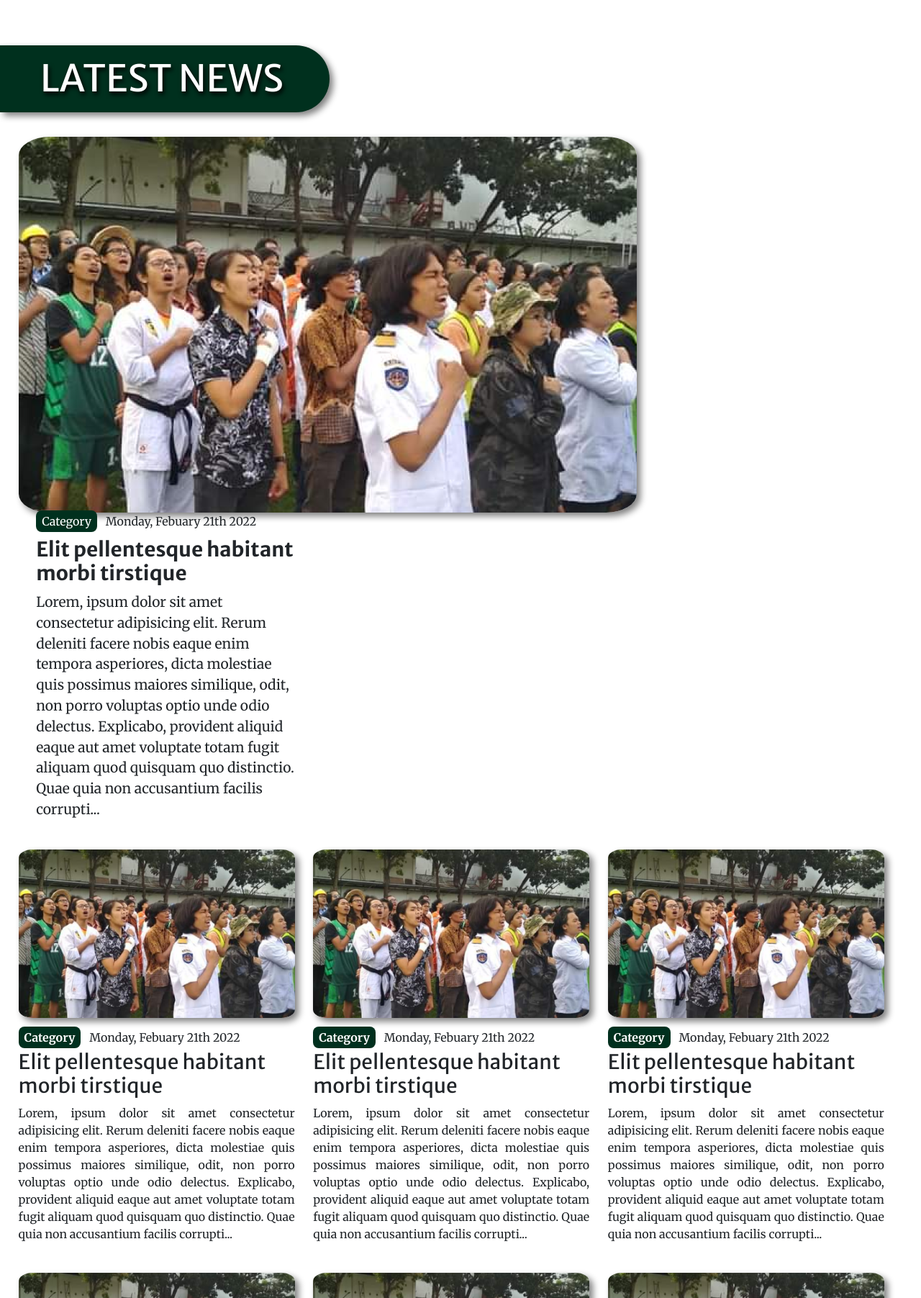
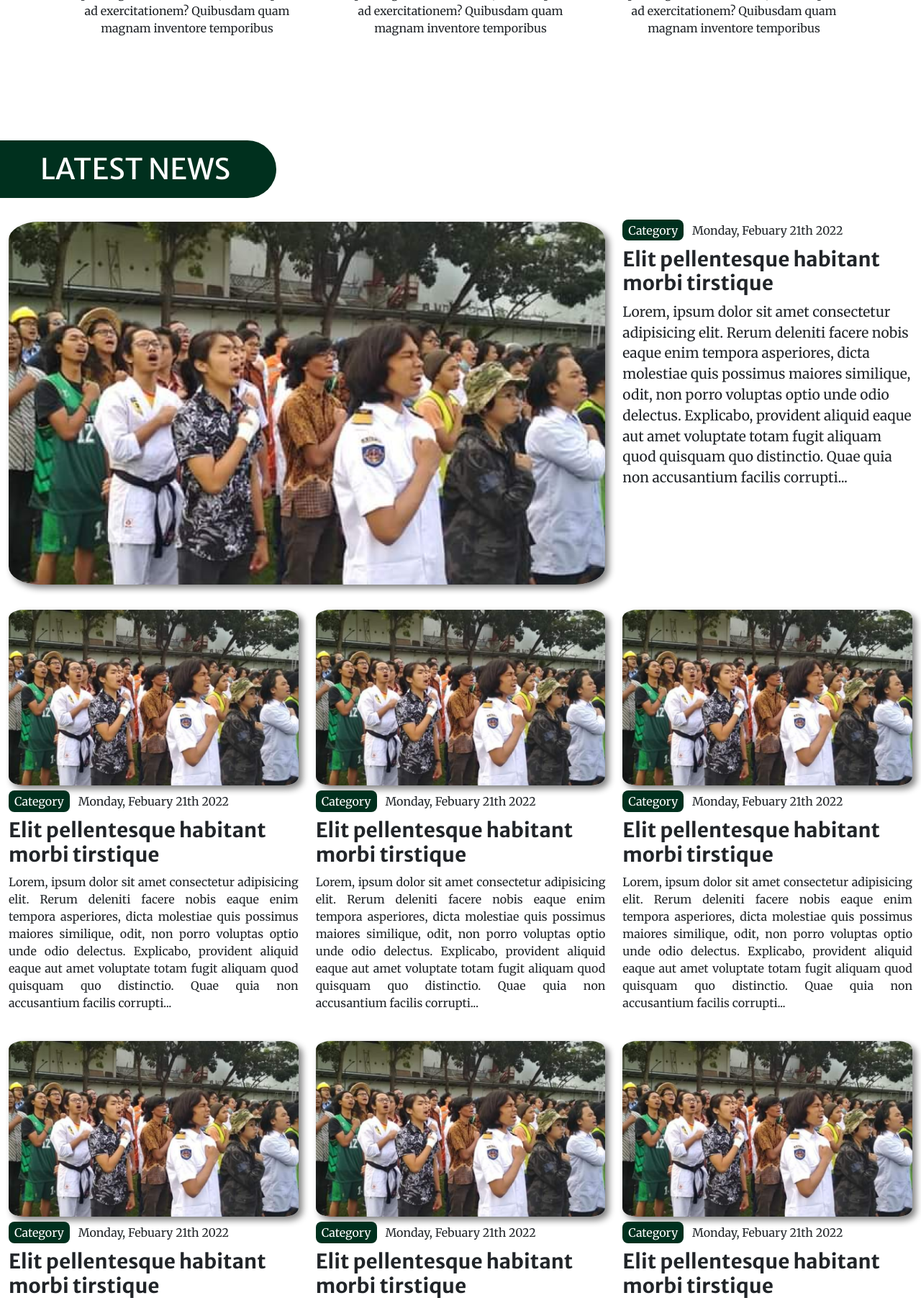
Before and after one commit to harhar-sumbogo/LandingPageJB, a PHP site: page / in a window 1280 px wide. Shown: the part 3059-4862 px from the top of the page at 72% size. Run offline with PHP 8.4, Linux system fonts and the light colour scheme; some libraries are stand-ins or nearby versions.

Commit message:
Fix Responsive : News

```diff
--- a/css/addition.css
+++ b/css/addition.css
@@ -14,12 +14,6 @@
     max-width: 100%;
 }
 
-@media (max-width: 570px) {
-    .description {
-        width: auto !important;
-    }
-}
-
 .description {
     text-align: justify;
     margin-bottom: 20px;
@@ -29,12 +23,14 @@
     line-height: 2.5rem;
 }
 
-.row {
-    text-align: center;
+#container-news>.row {
+    margin-top: 25px;
+    margin-bottom: 25px;
 }
 
 .core-value-item {
     width: 350px;
+    text-align: center;
 }
 
 .core-value-item>h1 {
@@ -46,6 +42,29 @@
 
 .page-section#services {
     clear: both;
+}
+
+@media (max-width: 992px) {
+
+    .description,
+    #img-large-news {
+        width: auto !important;
+    }
+}
+
+@media (max-width: 570px) {
+
+    .large-news-content>p {
+        display: none;
+    }
+
+    .small-news-content>p {
+        display: none;
+    }
+
+    #container-news>.row {
+        margin: 0 !important;
+    }
 }
 
 .btn.btn-outline-success {
@@ -171,13 +190,16 @@
     color: white;
     padding: 1rem 4rem 1rem 3.5rem;
     border-radius: 0rem 4rem 4rem 0rem;
-    font-size: 3.2rem;
-    box-shadow: 5px 5px 10px gray;
-    text-shadow: 2px 4px 6px black;
 }
 
 .largeNews {
     margin: 2% 2% 1% 2%;
+}
+
+.img-news {
+    border-radius: 5%;
+    box-shadow: 5px 5px 10px gray;
+    float: left;
 }
 
 .largeNews img {
@@ -205,18 +227,23 @@
     margin-right: 0.5rem;
 }
 
-.largeNewsContent {
+.large-news-content {
     word-wrap: break-word !important;
 }
 
-.largeNewsContent h3 {
+.large-news-content h3,
+.small-news-content h3 {
     margin-top: 3%;
     font-weight: 900;
     word-wrap: break-word;
 }
 
-.largeNewsContent p {
+.large-news-content p {
     font-size: larger;
+}
+
+.img-news {
+    margin-bottom: 10px;
 }
 
 .smallNewsItem {
@@ -256,12 +283,12 @@
     font-weight: 900;
 }
 
-.smallNewsContent {
+.small-news-content {
     width: 100%;
     margin-top: 1.5%;
 }
 
-.smallNewsContent p {
+.small-news-content p {
     text-align: justify;
 }
 
--- a/index.html
+++ b/index.html
@@ -84,7 +84,7 @@
     </header>
     <!-- About-->
     <section class="page-section" id="about">
-        <div class="container" id="pricipal">
+        <div class="container-fluid" id="pricipal">
             <h1 class="text-center fw-bold ">PRINCIPAL</h1>
             <div class="row">
                 <div class="col">
@@ -190,123 +190,147 @@
         </div>
     </section>
 
-    <section class="latestNews">
+    <!-- Latest News -->
+    <section class="page-section latestNews">
         <h1>LATEST NEWS</h1>
-        <div class="largeNews">
-            <img src="assets/img/latestNews.png" alt="latestNews">
 
-            <div class="largeNewsDesc">
+        <div class="container-fluid" id="container-news">
+            <div class="row">
+                <div class="col-8" id="img-large-news">
+                    <img class="img-fluid img-news" src="assets/img/latestNews.png" alt="latestNews">
+                </div>
+
+                <div class="col">
                     <div class="published">
                         <p>Category</p>
                         <p>Monday, Febuary 21th 2022</p>
                     </div>
-                <div class="largeNewsContent">
+                    <div class="large-news-content">
                         <h3>Elit pellentesque habitant morbi tirstique</h3>
-                    <p>Lorem, ipsum dolor sit amet consectetur adipisicing elit. Rerum deleniti facere nobis eaque enim
-                        tempora asperiores, dicta molestiae quis possimus maiores similique, odit, non porro voluptas
+                        <p>Lorem, ipsum dolor sit amet consectetur adipisicing elit. Rerum deleniti facere nobis
+                            eaque enim
+                            tempora asperiores, dicta molestiae quis possimus maiores similique, odit, non porro
+                            voluptas
+                            optio unde odio delectus. Explicabo, provident aliquid eaque aut amet voluptate
+                            totam
+                            fugit
+                            aliquam quod quisquam quo distinctio. Quae quia non accusantium facilis corrupti...
+                        </p>
+                    </div>
+                </div>
+            </div>
+
+            <div class="row">
+                <div class="col-md">
+                    <img class="img-fluid img-news" src="assets/img/latestNews.png" alt="latstNews">
+
+                    <div class="published">
+                        <p>Category</p>
+                        <p>Monday, Febuary 21th 2022</p>
+                    </div>
+                    <div class="small-news-content">
+                        <h3>Elit pellentesque habitant morbi tirstique</h3>
+                        <p>Lorem, ipsum dolor sit amet consectetur adipisicing elit. Rerum deleniti facere nobis eaque
+                            enim
+                            tempora asperiores, dicta molestiae quis possimus maiores similique, odit, non porro
+                            voluptas
+                            optio unde odio delectus. Explicabo, provident aliquid eaque aut amet voluptate totam fugit
+                            aliquam quod quisquam quo distinctio. Quae quia non accusantium facilis corrupti...</p>
+                    </div>
+                </div>
+
+                <div class="col-md">
+                    <img class="img-fluid img-news" src="assets/img/latestNews.png" alt="latstNews">
+
+                    <div class="published">
+                        <p>Category</p>
+                        <p>Monday, Febuary 21th 2022</p>
+                    </div>
+                    <div class="small-news-content">
+                        <h3>Elit pellentesque habitant morbi tirstique</h3>
+                        <p>Lorem, ipsum dolor sit amet consectetur adipisicing elit. Rerum deleniti facere nobis eaque
+                            enim
+                            tempora asperiores, dicta molestiae quis possimus maiores similique, odit, non porro
+                            voluptas
+                            optio unde odio delectus. Explicabo, provident aliquid eaque aut amet voluptate totam fugit
+                            aliquam quod quisquam quo distinctio. Quae quia non accusantium facilis corrupti...</p>
+                    </div>
+                </div>
+
+                <div class="col-md">
+                    <img class="img-fluid img-news" src="assets/img/latestNews.png" alt="latstNews">
+
+                    <div class="published">
+                        <p>Category</p>
+                        <p>Monday, Febuary 21th 2022</p>
+                    </div>
+                    <div class="small-news-content">
+                        <h3>Elit pellentesque habitant morbi tirstique</h3>
+                        <p>Lorem, ipsum dolor sit amet consectetur adipisicing elit. Rerum deleniti facere nobis eaque
+                            enim
+                            tempora asperiores, dicta molestiae quis possimus maiores similique, odit, non porro
+                            voluptas
                             optio unde odio delectus. Explicabo, provident aliquid eaque aut amet voluptate totam fugit
                             aliquam quod quisquam quo distinctio. Quae quia non accusantium facilis corrupti...</p>
                     </div>
                 </div>
             </div>
 
-        <div class="smallNews">
-            <div class="smallNewsItem">
-                <img src="assets/img/latestNews.png" alt="latstNews">
-                <div class="smallNewsPublished">
+            <div class="row">
+                <div class="col-md">
+                    <img class="img-fluid img-news" src="assets/img/latestNews.png" alt="latstNews">
+
+                    <div class="published">
                         <p>Category</p>
                         <p>Monday, Febuary 21th 2022</p>
                     </div>
-                <div class="smallNewsContent">
+                    <div class="small-news-content">
                         <h3>Elit pellentesque habitant morbi tirstique</h3>
-                    <p>Lorem, ipsum dolor sit amet consectetur adipisicing elit. Rerum deleniti facere nobis eaque enim
-                        tempora asperiores, dicta molestiae quis possimus maiores similique, odit, non porro voluptas
+                        <p>Lorem, ipsum dolor sit amet consectetur adipisicing elit. Rerum deleniti facere nobis eaque
+                            enim
+                            tempora asperiores, dicta molestiae quis possimus maiores similique, odit, non porro
+                            voluptas
                             optio unde odio delectus. Explicabo, provident aliquid eaque aut amet voluptate totam fugit
                             aliquam quod quisquam quo distinctio. Quae quia non accusantium facilis corrupti...</p>
                     </div>
                 </div>
 
-            <div class="smallNewsItem">
-                <img src="assets/img/latestNews.png" alt="latstNews">
-                <div class="smallNewsPublished">
+                <div class="col-md">
+                    <img class="img-fluid img-news" src="assets/img/latestNews.png" alt="latstNews">
+
+                    <div class="published">
                         <p>Category</p>
                         <p>Monday, Febuary 21th 2022</p>
                     </div>
-                <div class="smallNewsContent">
+                    <div class="small-news-content">
                         <h3>Elit pellentesque habitant morbi tirstique</h3>
-                    <p>Lorem, ipsum dolor sit amet consectetur adipisicing elit. Rerum deleniti facere nobis eaque enim
-                        tempora asperiores, dicta molestiae quis possimus maiores similique, odit, non porro voluptas
+                        <p>Lorem, ipsum dolor sit amet consectetur adipisicing elit. Rerum deleniti facere nobis eaque
+                            enim
+                            tempora asperiores, dicta molestiae quis possimus maiores similique, odit, non porro
+                            voluptas
                             optio unde odio delectus. Explicabo, provident aliquid eaque aut amet voluptate totam fugit
                             aliquam quod quisquam quo distinctio. Quae quia non accusantium facilis corrupti...</p>
                     </div>
                 </div>
 
-            <div class="smallNewsItem">
-                <img src="assets/img/latestNews.png" alt="latstNews">
-                <div class="smallNewsPublished">
+                <div class="col-md">
+                    <img class="img-fluid img-news" src="assets/img/latestNews.png" alt="latstNews">
+
+                    <div class="published">
                         <p>Category</p>
                         <p>Monday, Febuary 21th 2022</p>
                     </div>
-                <div class="smallNewsContent">
+                    <div class="small-news-content">
                         <h3>Elit pellentesque habitant morbi tirstique</h3>
-                    <p>Lorem, ipsum dolor sit amet consectetur adipisicing elit. Rerum deleniti facere nobis eaque enim
-                        tempora asperiores, dicta molestiae quis possimus maiores similique, odit, non porro voluptas
+                        <p>Lorem, ipsum dolor sit amet consectetur adipisicing elit. Rerum deleniti facere nobis eaque
+                            enim
+                            tempora asperiores, dicta molestiae quis possimus maiores similique, odit, non porro
+                            voluptas
                             optio unde odio delectus. Explicabo, provident aliquid eaque aut amet voluptate totam fugit
                             aliquam quod quisquam quo distinctio. Quae quia non accusantium facilis corrupti...</p>
                     </div>
                 </div>
-
-            <div class="smallNewsItem">
-                <img src="assets/img/latestNews.png" alt="latstNews">
-                <div class="smallNewsPublished">
-                    <p>Category</p>
-                    <p>Monday, Febuary 21th 2022</p>
             </div>
-                <div class="smallNewsContent">
-                    <h3>Elit pellentesque habitant morbi tirstique</h3>
-                    <p>Lorem, ipsum dolor sit amet consectetur adipisicing elit. Rerum deleniti facere nobis eaque enim
-                        tempora asperiores, dicta molestiae quis possimus maiores similique, odit, non porro voluptas
-                        optio unde odio delectus. Explicabo, provident aliquid eaque aut amet voluptate totam fugit
-                        aliquam quod quisquam quo distinctio. Quae quia non accusantium facilis corrupti...</p>
-                </div>
-            </div>
-
-            <div class="smallNewsItem">
-                <img src="assets/img/latestNews.png" alt="latstNews">
-                <div class="smallNewsPublished">
-                    <p>Category</p>
-                    <p>Monday, Febuary 21th 2022</p>
-                </div>
-                <div class="smallNewsContent">
-                    <h3>Elit pellentesque habitant morbi tirstique</h3>
-                    <p>Lorem, ipsum dolor sit amet consectetur adipisicing elit. Rerum deleniti facere nobis eaque enim
-                        tempora asperiores, dicta molestiae quis possimus maiores similique, odit, non porro voluptas
-                        optio unde odio delectus. Explicabo, provident aliquid eaque aut amet voluptate totam fugit
-                        aliquam quod quisquam quo distinctio. Quae quia non accusantium facilis corrupti...</p>
-                </div>
-            </div>
-
-            <div class="smallNewsItem">
-                <img src="assets/img/latestNews.png" alt="latstNews">
-                <div class="smallNewsPublished">
-                    <p>Category</p>
-                    <p>Monday, Febuary 21th 2022</p>
-                </div>
-                <div class="smallNewsContent">
-                    <h3>Elit pellentesque habitant morbi tirstique</h3>
-                    <p>Lorem, ipsum dolor sit amet consectetur adipisicing elit. Rerum deleniti facere nobis eaque enim
-                        tempora asperiores, dicta molestiae quis possimus maiores similique, odit, non porro voluptas
-                        optio unde odio delectus. Explicabo, provident aliquid eaque aut amet voluptate totam fugit
-                        aliquam quod quisquam quo distinctio. Quae quia non accusantium facilis corrupti...</p>
-                </div>
-            </div>
-
-            <button class="btn btn-success">SHOW MORE<i class="fa fa-arrow-right"></i></button>
-
-
-
-
-
         </div>
     </section>
 
```
Also changed, not shown: other parts of index.html (+1 -92 lines), js/scripts.js (+0 -9 lines). Lines whose indentation alone changed are shown as unchanged.
